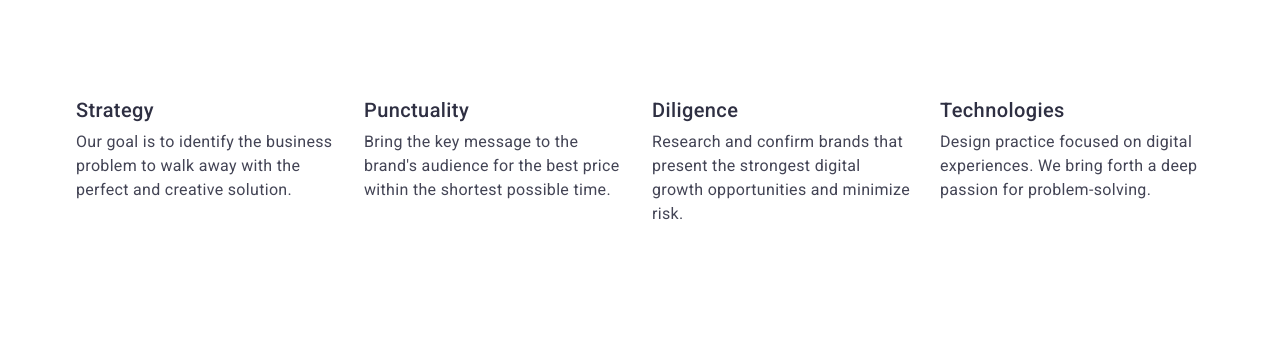
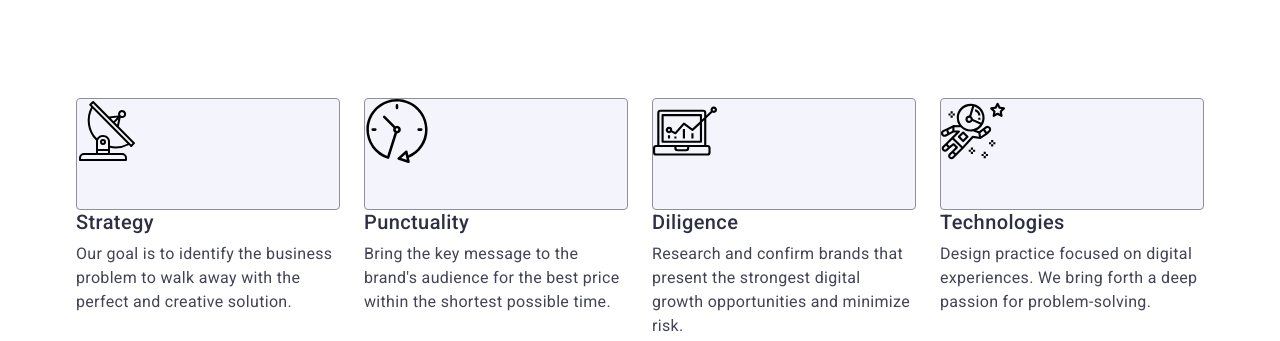
Before and after one commit to Hereafter228/-goit-markup-hw-04, a plain HTML site: page index.html in a window 1280 px wide. Shown: the part 695-1036 px from the top of the page. Drawn offline with nearby package versions, Linux system fonts and the light colour scheme.

Commit message:
-goit-markup-hw-04

```diff
--- a/css/style.css
+++ b/css/style.css
@@ -120,7 +120,8 @@ background-color:#FFFFFF;
 .logo-fon {
     background: #2e2f42;
     padding: 188px 0;
-    background-image: url(../img/bg.jpg);
+    background-image: linear-gradient(rgba(46, 47, 66, 0.7),
+                rgba(46, 47, 66, 0.7)),url(../images/bg.jpeg);
     background-repeat: no-repeat;
     background-size: cover;
 }
@@ -178,7 +179,19 @@ color: #404bbf;
     background-color: #404BBF;
 
 }
+.first-icon-svg{
+    display: block;
+    background: #f4f4fd;
+    border: 1px solid #8e8f99;
+        border-radius: 4px;
+        width: 264px;
+        height: 112px;
 
+}
+.svg-flex-item-first{
+    justify-content: center;
+
+}
 .business-logo-q{font-weight: 500;
     font-size: 20px;
     line-height: 1.2;
--- a/index.html
+++ b/index.html
@@ -68,21 +68,49 @@
             <h2 class="Yo-business-flex visually-hidden">Your business.</h2>
             <ul class="business-flex-list">
             <li class="business-item-flex">
+                <div class="first-icon-svg">
+                <svg width="60" height="64">
+                    <use href="/images/first .icons.svg.svg#icon-antenn">
+
+                    </use>
+                </svg>
+                </div>
                 <h3 class="business-logo-q">Strategy</h3>
                 <p class="business-text-q">Our goal is to identify the business
                 problem to walk away with the perfect and creative solution.</p>
             </li>
             <li class="business-item-flex">
+                <div class="first-icon-svg">
+                <svg width="64" height="64">
+                    <use href="/images/first .icons.svg.svg#icon-clock">
+
+                    </use>
+                </svg>
+                </div>
                 <h3 class="business-logo-q">Punctuality</h3>
                 <p class="business-text-q">Bring the key message to the brand's audience for the best price within the shortest possible time.</p>
 
 
             </li>
             <li class="business-item-flex">
+                <div class="first-icon-svg">
+                <svg width="64" height="64">
+                    <use href="/images/first .icons.svg.svg#icon-diagram">
+
+                    </use>
+                </svg>
+                </div>
                 <h3 class="business-logo-q">Diligence</h3>
                 <p class="business-text-q">Research and confirm brands that present the strongest digital growth opportunities and minimize risk.</p>
             </li>
             <li class="business-item-flex">
+                <div class="first-icon-svg">
+                <svg class="svg-flex-item-first" width="64" height="64">
+                    <use href="/images/first .icons.svg.svg#icon-astronaut">
+
+                    </use>
+                </svg>
+                </div>
                 <h3 class="business-logo-q">Technologies</h3>
                 <p class="business-text-q">Design practice focused on digital experiences. We bring forth a deep passion for problem-solving.</p>
             </li>
@@ -102,6 +130,9 @@
                     <div class="name-place-person">
                     <h3 class="team-logo-q">Mark Guerrero</h3>
                     <p class="team-text-q">Product Designer</p>
+                    <svg width="16" height="16">
+                        <use href="./images/icon.svg.svg#icon-instagram"></use>
+                    </svg>
                     </div>
 
                 </li>
```
Also changed, not shown: images/first .icons.svg.svg (added), 2 other files.
